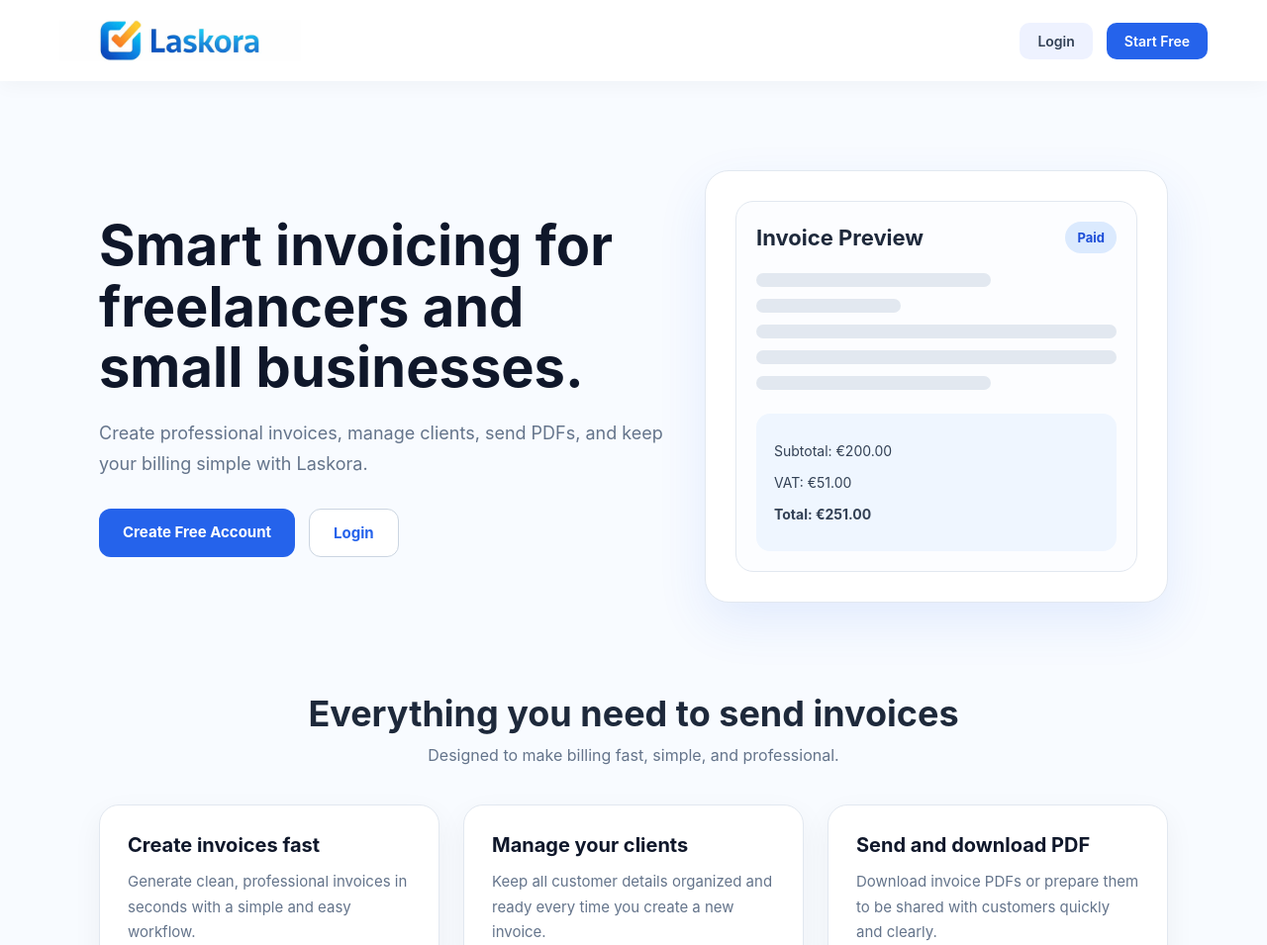
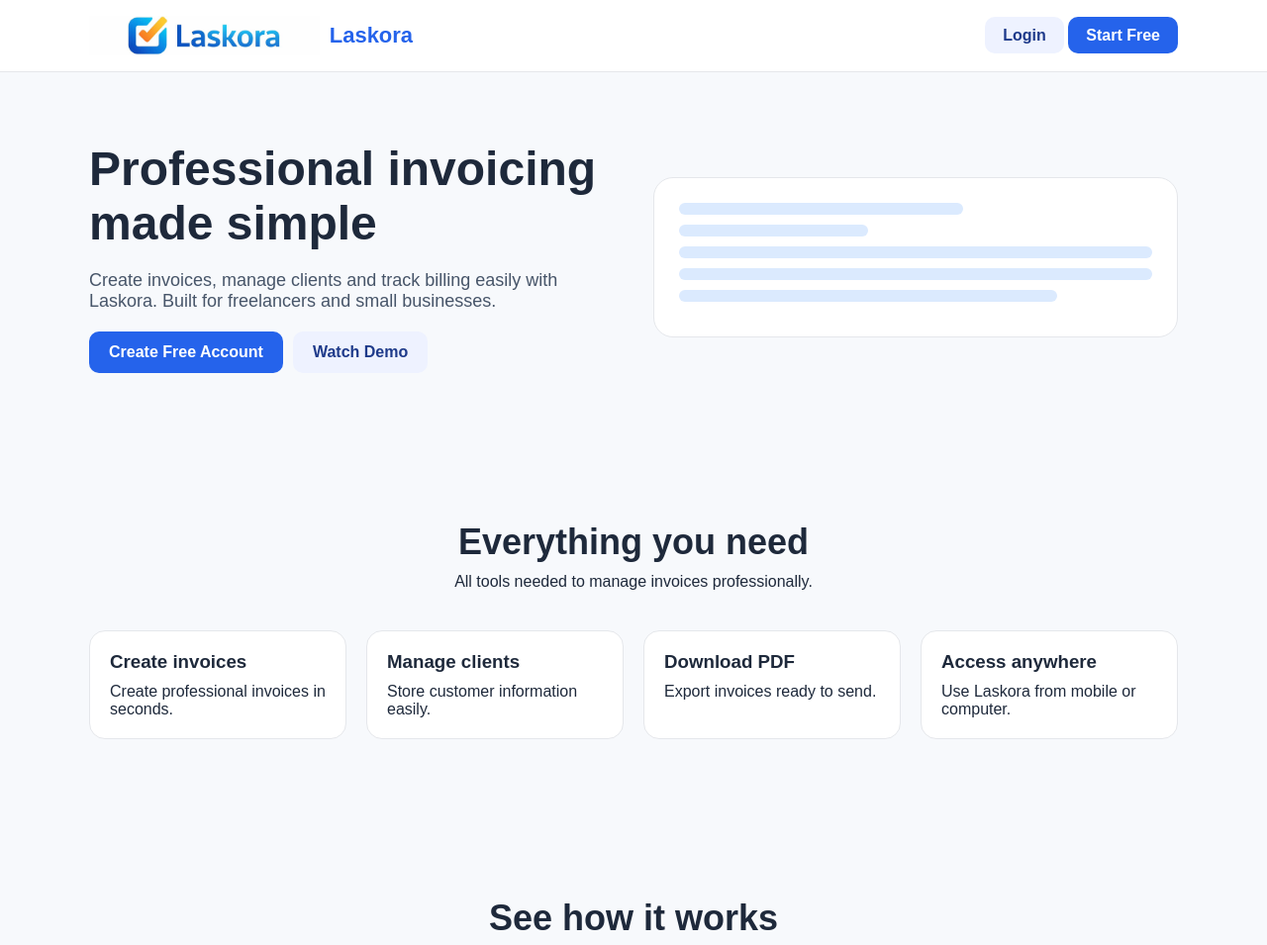
Before and after one commit to laskora-app/laskora, a Django app: page / in a window 1280 px wide. Shown: the top 955 px of the page at 99% size. Run offline with Django 5.2, Linux system fonts and the light colour scheme.

Commit message:
new landing page

```diff
--- a/billing/templates/billing/home.html
+++ b/billing/templates/billing/home.html
@@ -1,11 +1,13 @@
+{% load static %}
 <!DOCTYPE html>
 <html lang="en">
 <head>
 <meta charset="UTF-8">
 <meta name="viewport" content="width=device-width, initial-scale=1.0">
 <title>Laskora - Smart Invoicing</title>
-    {% load static %}
+
 <style>
+
 *{
 margin:0;
 padding:0;
@@ -13,178 +15,121 @@
 }
 
 body{
-            font-family:'Inter', Arial, sans-serif;
-            background:#f8fbff;
+font-family:Arial, sans-serif;
+background:#f7f9fc;
 color:#1e293b;
 }
 
-        a{
-            text-decoration:none;
+.container{
+width:90%;
+max-width:1100px;
+margin:auto;
 }
 
 .navbar{
-            width:100%;
-            padding:20px 60px;
+background:white;
+border-bottom:1px solid #e5e7eb;
+padding:16px 0;
+}
+
+.nav-inner{
 display:flex;
 justify-content:space-between;
 align-items:center;
-            background:white;
-            box-shadow:0 4px 20px rgba(0,0,0,0.04);
-            position:sticky;
-            top:0;
-            z-index:100;
 }
 
 .brand{
 display:flex;
 align-items:center;
-            gap:12px;
-            font-size:28px;
-            font-weight:800;
+gap:10px;
+}
+
+.brand img{
+height:40px;
+}
+
+.brand strong{
+font-size:22px;
 color:#2563eb;
 }
 
-        .brand img{
-            height:42px;
-            width:auto;
-        }
-
-        .nav-links{
-            display:flex;
-            align-items:center;
-            gap:14px;
-        }
-
-        .nav-links a{
+.nav-actions a{
 padding:10px 18px;
 border-radius:10px;
 font-weight:600;
-            font-size:14px;
+text-decoration:none;
 }
 
-        .login-btn{
-            color:#334155;
+.login{
 background:#eef2ff;
+color:#1e3a8a;
 }
 
-        .signup-btn{
+.signup{
+background:#2563eb;
 color:white;
-            background:#2563eb;
 }
 
 .hero{
-            max-width:1200px;
-            margin:0 auto;
-            padding:90px 60px 70px;
+padding:70px 0;
+}
+
+.hero-grid{
 display:grid;
-            grid-template-columns:1.1fr 0.9fr;
+grid-template-columns:1fr 1fr;
 gap:40px;
 align-items:center;
 }
 
 .hero h1{
-            font-size:56px;
-            line-height:1.1;
+font-size:48px;
 margin-bottom:20px;
-            color:#0f172a;
 }
 
 .hero p{
 font-size:18px;
-            color:#64748b;
-            line-height:1.7;
-            margin-bottom:30px;
-            max-width:600px;
+color:#475569;
+margin-bottom:20px;
 }
 
-        .hero-actions{
+.hero-buttons{
 display:flex;
-            gap:14px;
-            flex-wrap:wrap;
+gap:10px;
 }
 
-        .hero-actions a{
-            padding:14px 24px;
-            border-radius:12px;
-            font-weight:700;
-            font-size:15px;
+.btn{
+padding:12px 20px;
+border-radius:10px;
+text-decoration:none;
+font-weight:bold;
 }
 
-        .primary-btn{
+.btn-primary{
 background:#2563eb;
 color:white;
 }
 
-        .secondary-btn{
-            background:white;
-            color:#2563eb;
-            border:1px solid #cbd5e1;
+.btn-secondary{
+background:#eef2ff;
+color:#1e3a8a;
 }
 
-        .hero-card{
+.preview{
 background:white;
-            border-radius:24px;
-            padding:30px;
-            box-shadow:0 20px 50px rgba(37,99,235,0.10);
-            border:1px solid #e2e8f0;
-        }
-
-        .invoice-preview{
-            border:1px solid #e2e8f0;
-            border-radius:18px;
-            padding:20px;
-            background:#fcfdff;
-        }
-
-        .invoice-top{
-            display:flex;
-            justify-content:space-between;
-            align-items:center;
-            margin-bottom:20px;
-        }
-
-        .badge{
-            background:#dbeafe;
-            color:#1d4ed8;
-            padding:8px 12px;
-            border-radius:999px;
-            font-size:13px;
-            font-weight:700;
-        }
-
-        .invoice-lines{
-            display:flex;
-            flex-direction:column;
-            gap:12px;
+padding:25px;
+border-radius:20px;
+border:1px solid #e5e7eb;
 }
 
 .line{
-            height:14px;
-            background:#e2e8f0;
-            border-radius:8px;
-        }
-
-        .line.small{ width:40%; }
-        .line.medium{ width:65%; }
-        .line.full{ width:100%; }
-
-        .summary{
-            margin-top:24px;
-            background:#eff6ff;
-            border-radius:14px;
-            padding:18px;
-        }
-
-        .summary p{
-            margin:8px 0;
-            font-size:14px;
-            color:#334155;
+height:12px;
+background:#dbeafe;
+margin-bottom:10px;
+border-radius:6px;
 }
 
 .section{
-            max-width:1200px;
-            margin:0 auto;
-            padding:20px 60px 80px;
+padding:80px 0;
 }
 
 .section-title{
@@ -197,187 +142,174 @@
 margin-bottom:10px;
 }
 
-        .section-title p{
-            color:#64748b;
-            font-size:16px;
+.features{
+display:grid;
+grid-template-columns:repeat(4,1fr);
+gap:20px;
 }
 
-        .features{
-            display:grid;
-            grid-template-columns:repeat(3, 1fr);
-            gap:24px;
+.feature{
+background:white;
+padding:20px;
+border-radius:16px;
+border:1px solid #e5e7eb;
 }
 
-        .feature-card{
-            background:white;
-            padding:28px;
-            border-radius:20px;
-            box-shadow:0 10px 30px rgba(0,0,0,0.05);
-            border:1px solid #e2e8f0;
+.feature h3{
+margin-bottom:10px;
 }
 
-        .feature-card h3{
-            font-size:20px;
-            margin-bottom:12px;
-            color:#0f172a;
+.demo{
+background:white;
+padding:20px;
+border-radius:20px;
+border:1px solid #e5e7eb;
 }
 
-        .feature-card p{
-            color:#64748b;
-            line-height:1.7;
-            font-size:15px;
-        }
-
-        .cta{
-            max-width:1000px;
-            margin:0 auto 80px;
-            background:linear-gradient(135deg, #2563eb, #1d4ed8);
-            color:white;
-            padding:50px 40px;
-            border-radius:28px;
-            text-align:center;
-        }
-
-        .cta h2{
-            font-size:38px;
-            margin-bottom:14px;
-        }
-
-        .cta p{
-            font-size:17px;
-            opacity:0.92;
-            margin-bottom:24px;
-        }
-
-        .cta a{
-            display:inline-block;
-            background:white;
-            color:#2563eb;
-            padding:14px 24px;
+.demo iframe{
+width:100%;
+height:400px;
+border:none;
 border-radius:12px;
-            font-weight:700;
 }
 
 .footer{
+background:#0f172a;
+color:#cbd5e1;
+padding:40px 0;
 text-align:center;
-            padding:30px 20px 50px;
-            color:#64748b;
-            font-size:14px;
+margin-top:40px;
 }
 
-        @media (max-width: 960px){
-            .hero{
+@media(max-width:900px){
+
+.hero-grid{
 grid-template-columns:1fr;
-                padding:70px 24px 50px;
-            }
-
-            .section{
-                padding:20px 24px 60px;
 }
 
 .features{
 grid-template-columns:1fr;
 }
 
-            .hero h1{
-                font-size:40px;
 }
 
-            .navbar{
-                padding:18px 24px;
-                flex-direction:column;
-                gap:16px;
-            }
+</style>
 
-            .brand{
-                font-size:24px;
-            }
-        }
-    </style>
 </head>
 <body>
 
-    <div class="navbar">
+<nav class="navbar">
+<div class="container nav-inner">
+
 <div class="brand">
-            <img src="{% static 'logo/laskora-main.png' %}" alt="Laskora Logo">
+<img src="{% static 'logo/laskora-main.png' %}">
+<strong>Laskora</strong>
 </div>
 
-        <div class="nav-links">
-            <a href="/login/" class="login-btn">Login</a>
-            <a href="/signup/" class="signup-btn">Start Free</a>
-        </div>
+<div class="nav-actions">
+<a href="/login/" class="login">Login</a>
+<a href="/signup/" class="signup">Start Free</a>
 </div>
 
+</div>
+</nav>
+
 <section class="hero">
+<div class="container hero-grid">
+
 <div>
-            <h1>Smart invoicing for freelancers and small businesses.</h1>
+<h1>Professional invoicing made simple</h1>
+
 <p>
-                Create professional invoices, manage clients, send PDFs, and keep your billing simple with Laskora.
+Create invoices, manage clients and track billing easily with Laskora.
+Built for freelancers and small businesses.
 </p>
 
-            <div class="hero-actions">
-                <a href="/signup/" class="primary-btn">Create Free Account</a>
-                <a href="/login/" class="secondary-btn">Login</a>
-            </div>
+<div class="hero-buttons">
+<a href="/signup/" class="btn btn-primary">Create Free Account</a>
+<a href="#demo" class="btn btn-secondary">Watch Demo</a>
 </div>
 
-        <div class="hero-card">
-            <div class="invoice-preview">
-                <div class="invoice-top">
-                    <h3 style="font-size:22px;">Invoice Preview</h3>
-                    <span class="badge">Paid</span>
 </div>
 
-                <div class="invoice-lines">
-                    <div class="line medium"></div>
-                    <div class="line small"></div>
-                    <div class="line full"></div>
-                    <div class="line full"></div>
-                    <div class="line medium"></div>
+<div class="preview">
+
+<div class="line" style="width:60%"></div>
+<div class="line" style="width:40%"></div>
+<div class="line" style="width:100%"></div>
+<div class="line" style="width:100%"></div>
+<div class="line" style="width:80%"></div>
+
 </div>
 
-                <div class="summary">
-                    <p>Subtotal: €200.00</p>
-                    <p>VAT: €51.00</p>
-                    <p><strong>Total: €251.00</strong></p>
-                </div>
-            </div>
 </div>
 </section>
 
 <section class="section">
+
+<div class="container">
+
 <div class="section-title">
-            <h2>Everything you need to send invoices</h2>
-            <p>Designed to make billing fast, simple, and professional.</p>
+<h2>Everything you need</h2>
+<p>All tools needed to manage invoices professionally.</p>
 </div>
 
 <div class="features">
-            <div class="feature-card">
-                <h3>Create invoices fast</h3>
-                <p>Generate clean, professional invoices in seconds with a simple and easy workflow.</p>
+
+<div class="feature">
+<h3>Create invoices</h3>
+<p>Create professional invoices in seconds.</p>
 </div>
 
-            <div class="feature-card">
-                <h3>Manage your clients</h3>
-                <p>Keep all customer details organized and ready every time you create a new invoice.</p>
+<div class="feature">
+<h3>Manage clients</h3>
+<p>Store customer information easily.</p>
 </div>
 
-            <div class="feature-card">
-                <h3>Send and download PDF</h3>
-                <p>Download invoice PDFs or prepare them to be shared with customers quickly and clearly.</p>
+<div class="feature">
+<h3>Download PDF</h3>
+<p>Export invoices ready to send.</p>
 </div>
+
+<div class="feature">
+<h3>Access anywhere</h3>
+<p>Use Laskora from mobile or computer.</p>
 </div>
+
+</div>
+
+</div>
+
 </section>
 
-    <section class="cta">
-        <h2>Start using Laskora today</h2>
-        <p>Create your account and make invoicing easier from your first client.</p>
-        <a href="/signup/">Get Started</a>
+<section class="section" id="demo">
+
+<div class="container">
+
+<div class="section-title">
+<h2>See how it works</h2>
+<p>Watch a short demo explaining the platform.</p>
+</div>
+
+<div class="demo">
+
+<iframe src="https://www.youtube.com/embed/dQw4w9WgXcQ" allowfullscreen></iframe>
+
+</div>
+
+</div>
+
 </section>
 
-    <div class="footer">
-        © 2026 Laskora. Simple invoicing for modern businesses.
+<footer class="footer">
+
+<div class="container">
+
+<p>© 2026 Laskora. All rights reserved.</p>
+
 </div>
+
+</footer>
 
 </body>
 </html>
```
Lines whose indentation alone changed are shown as unchanged.
